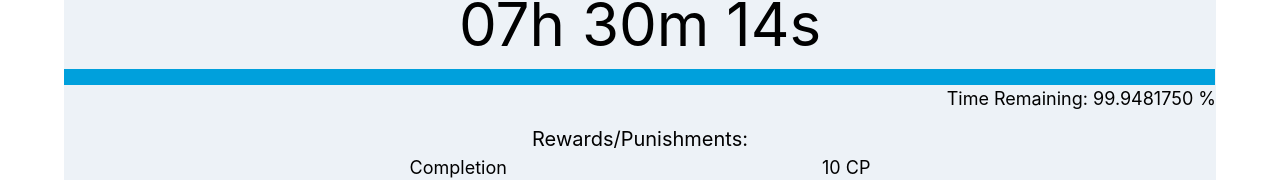
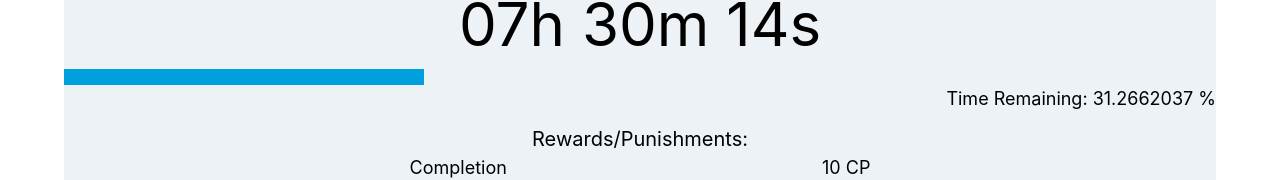
Before and after one commit to MrBenC88/TheQuestAdmin, a Next.js app: page /dashboard/quest/1 in a window 1280 px wide. Shown: the part 456-636 px from the top of the page. Built offline with nearby package versions, Linux system fonts and the light colour scheme.

Commit message:
fix countdown time progress bar

```diff
--- a/src/components/CountdownTimer.jsx
+++ b/src/components/CountdownTimer.jsx
@@ -1,6 +1,7 @@
 import { useState, useEffect } from "react";
 import { Text, Box, useMediaQuery, Progress, Button } from "@chakra-ui/react";
 
+// Note: MODIFY if different quest type. Currently it is only set to 24 hours.
 const CountdownTimer = ({ remainingTime }) => {
   const [countdown, setCountdown] = useState(null);
   const [isMobile] = useMediaQuery("(max-width: 767px)");
@@ -27,13 +28,11 @@ const CountdownTimer = ({ remainingTime }) => {
   }, [remainingTime]);
 
   const calculateProgress = () => {
-    if (!countdown) return 100;
-    const elapsedSeconds = remainingTime - parseInt(countdown.split(" ")[2]);
-    const remainingProgress = (elapsedSeconds / remainingTime) * 100;
-
-    return remainingProgress;
+    // this calculates progress for 24 hours (86400) only
+    if (!remainingTime) return 0;
+    const remainingProgress = (remainingTime / 86400) * 100;
+    return Math.max(0, Math.min(remainingProgress, 100));
   };
-
   return (
     <Box py="1%">
       <Box textAlign="center">
```
